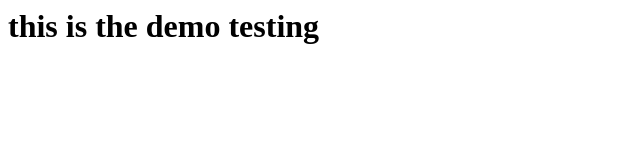
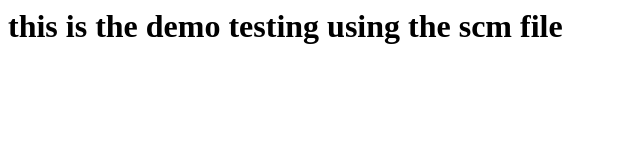
Before and after one commit to sunilthakur004/jenkinsdemo, a plain HTML site: page index.html in a window 1280 px wide. Shown: the whole page, without its empty margins (0-640 px from the left). Drawn offline with Linux system fonts and the light colour scheme.

Commit message:
Update index.html

```diff
--- a/index.html
+++ b/index.html
@@ -1,7 +1,7 @@
 <htnl>
     <body>
 
-        <h1>this is the demo testing</h1>
+        <h1>this is the demo testing using the scm file</h1>
     </body>
 
 </html>
```
